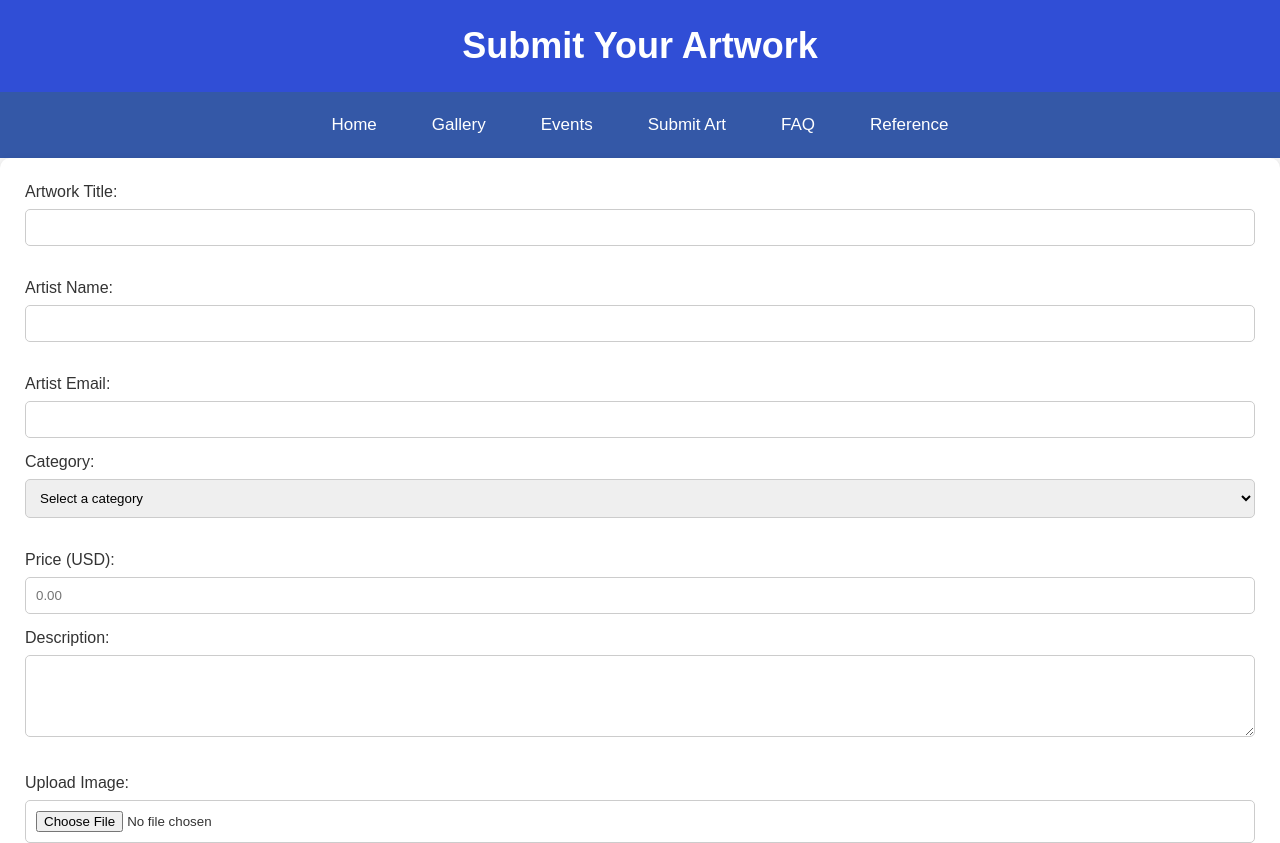
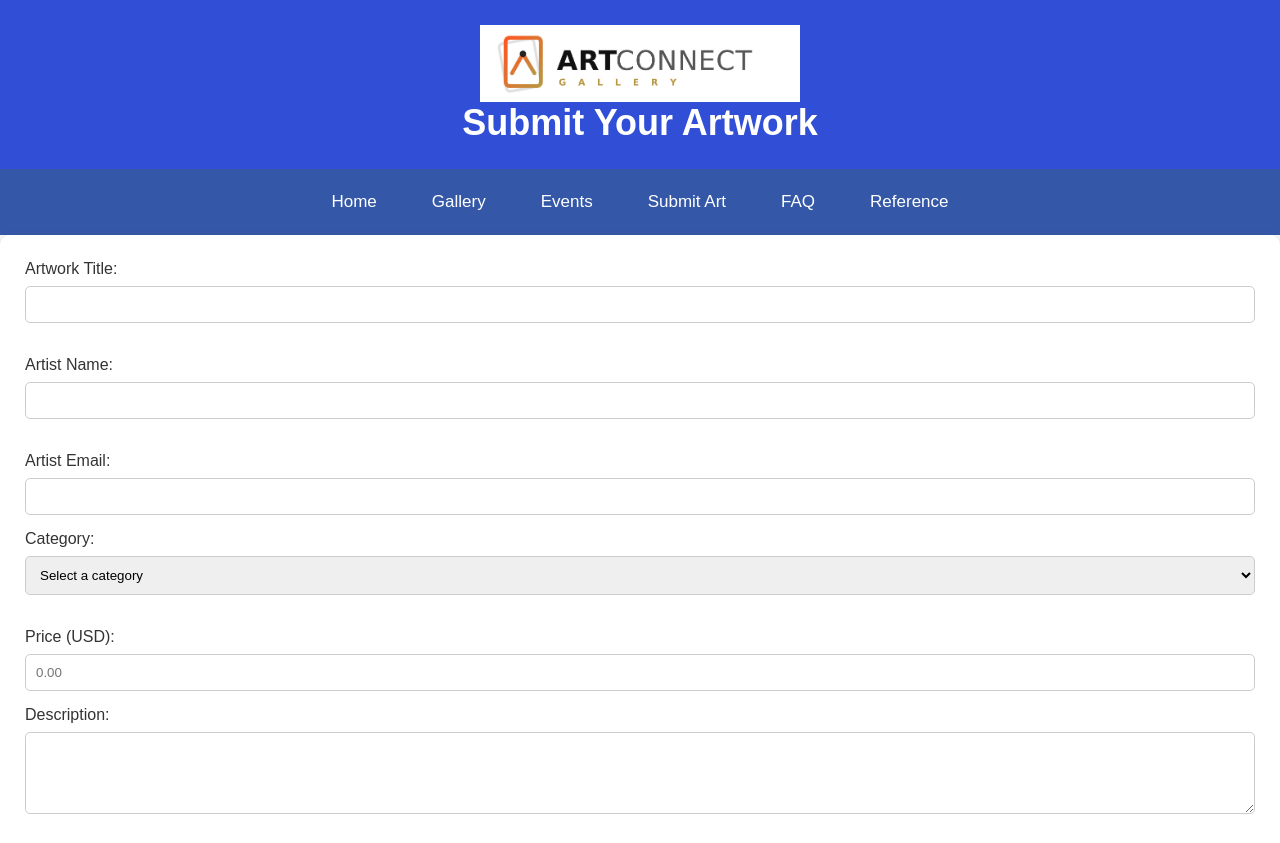
Before and after one commit to tofusoop/nguyen-andrew-cis2336-project, a plain HTML site: page frontend/artSubmit.html in a window 1280 px wide. Shown: the top 843 px of the page. Drawn offline with Linux system fonts and the light colour scheme.

Commit message:
logo edit resume we are the champions

```diff
--- a/frontend/artSubmit.html
+++ b/frontend/artSubmit.html
@@ -6,6 +6,9 @@
 </head>
 <body>
     <header>
+        <a href="index.html" style="display: inline-block; max-width: 320px; vertical-align: middle;">
+            <img src="images/logo.jpg" alt="Art Connect Gallery Logo" style="width: 100%; height: auto; display: block;">
+        </a>
         <h1>Submit Your Artwork</h1>
     </header>
 
```
Also changed, not shown: frontend/FAQ.html (+3 -0 lines), frontend/events.html (+3 -0 lines), frontend/gallery.html (+3 -0 lines), frontend/references.html (+3 -0 lines).
